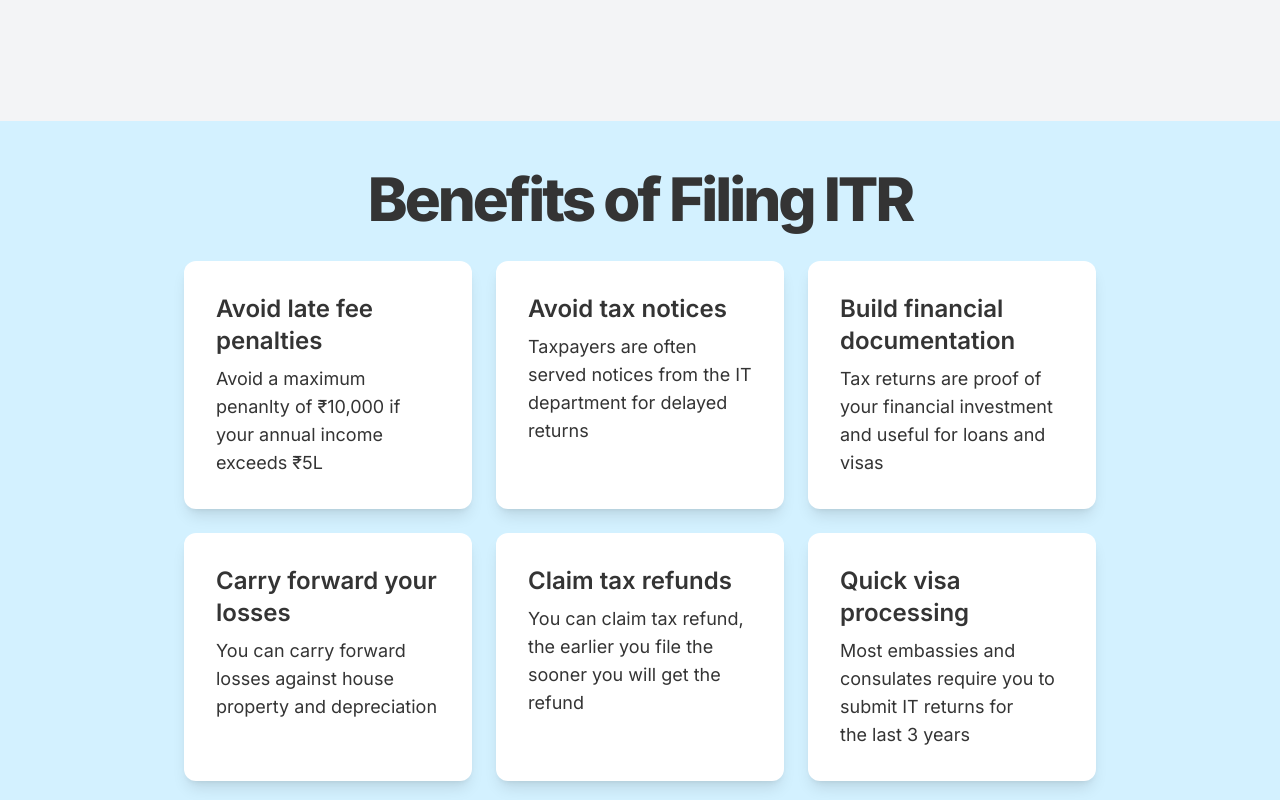
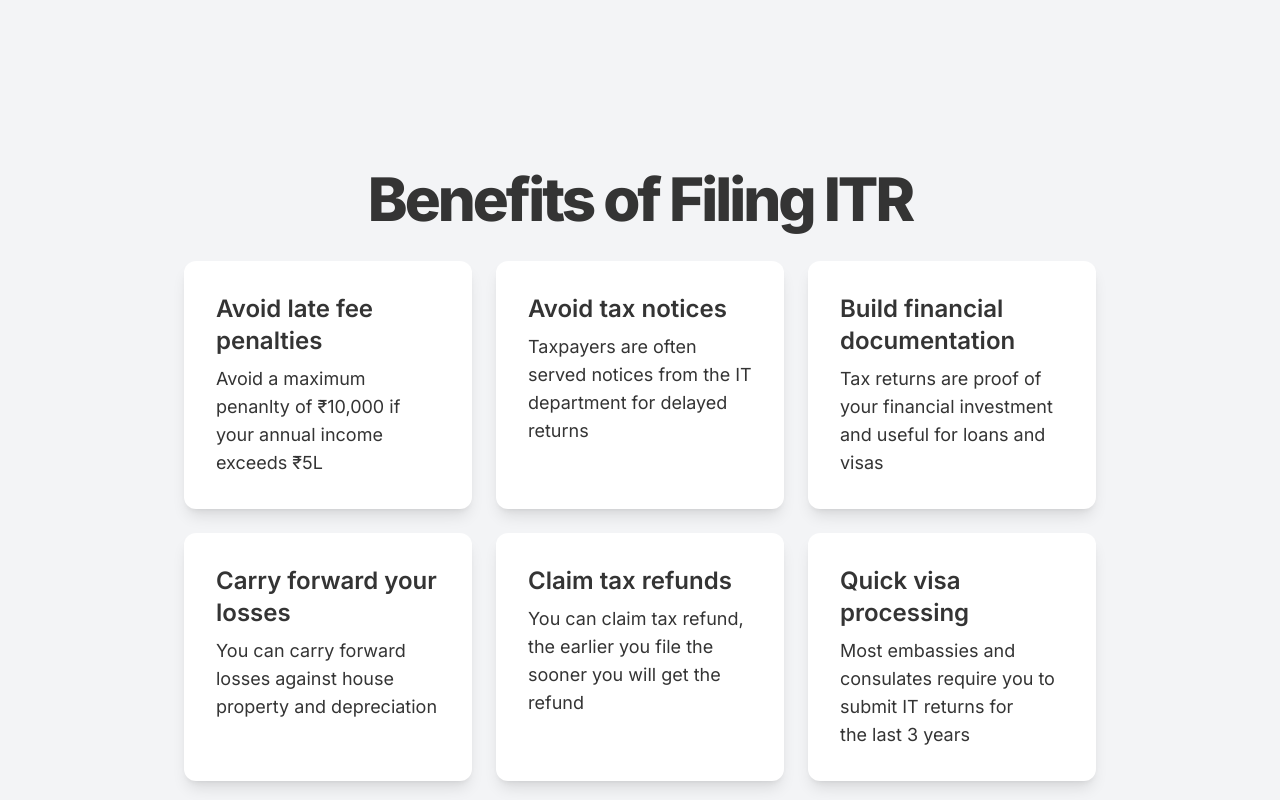
Before and after one commit to itrmitra/itrmitra, a Next.js app: page / in a window 1280 px wide. Shown: the part 3220-4020 px from the top of the page. Built offline with nearby package versions, Linux system fonts and the light colour scheme.

Commit message:
remove light brand color from background

```diff
--- a/src/components/info-sections/itr-benefits-section.tsx
+++ b/src/components/info-sections/itr-benefits-section.tsx
@@ -2,7 +2,7 @@
 
 export default function ItrBenefitsSection() {
     return (
-        <div className="flex flex-col bg-light-brand px-8 py-12">
+        <div className="flex flex-col px-8 py-12">
             <h1 className="mx-auto mb-8 text-center text-4xl font-extrabold leading-tight tracking-tighter md:text-5xl lg:text-6xl">
                 Benefits of Filing ITR
             </h1>
```
